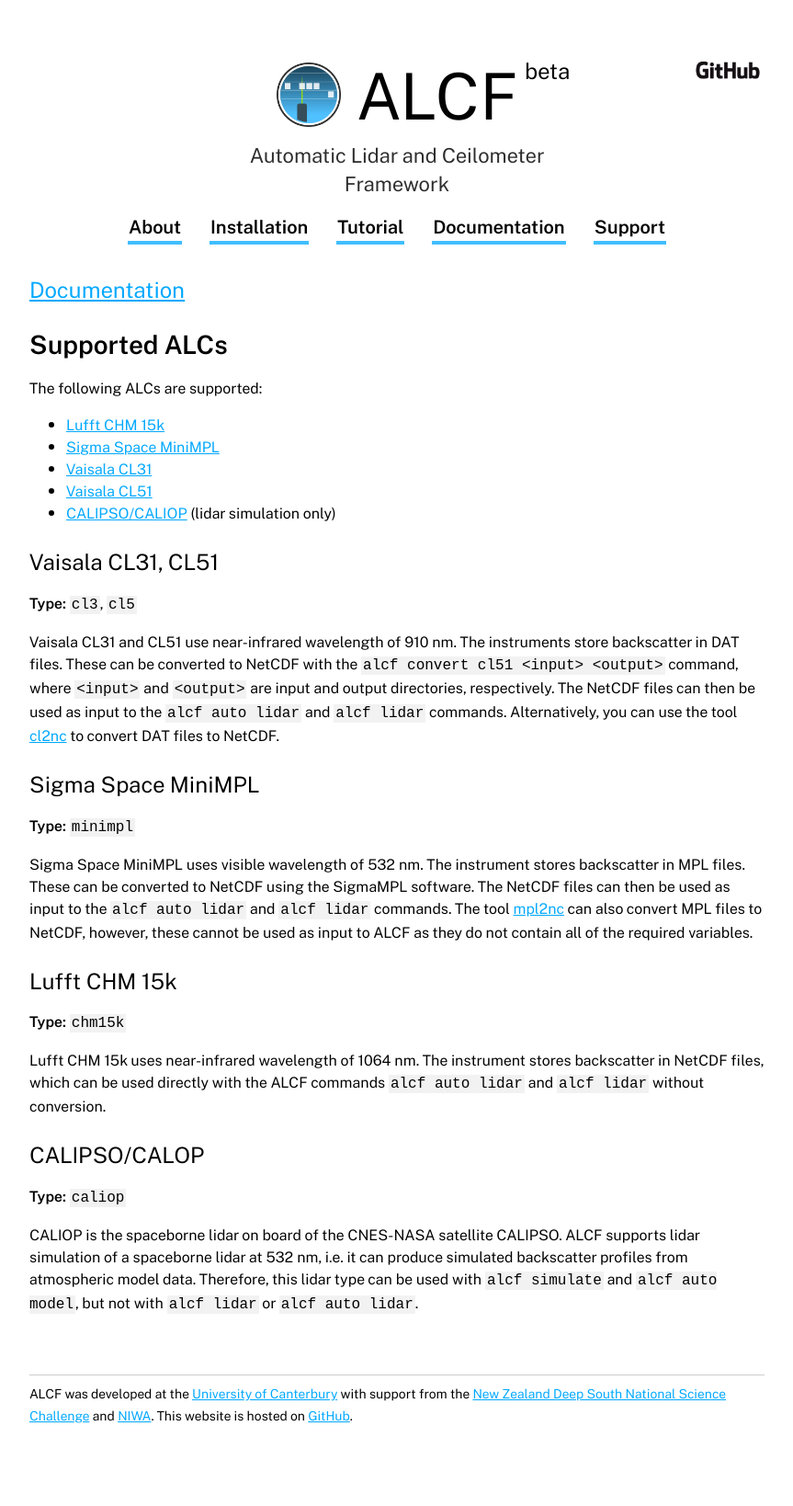
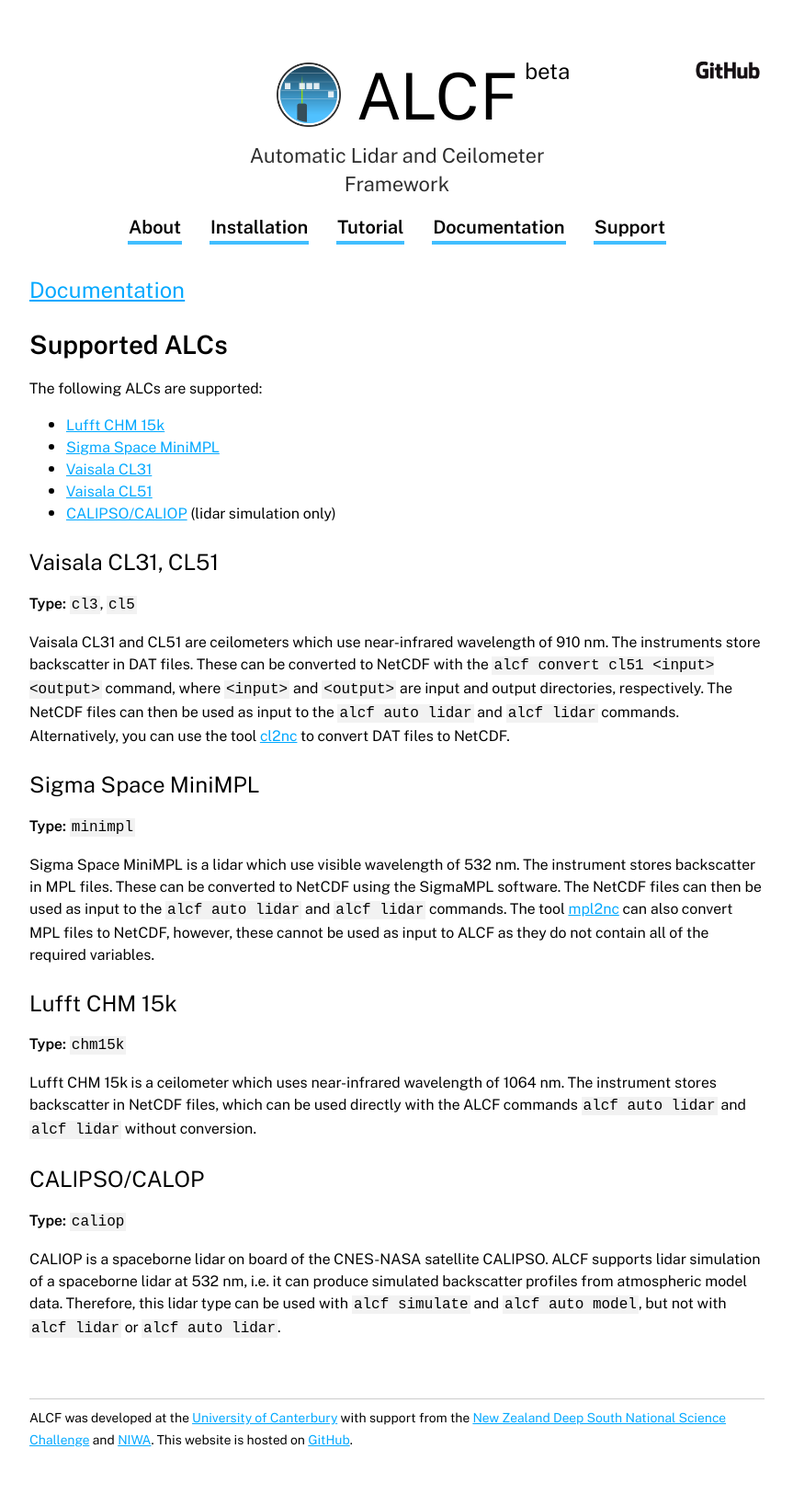
Before and after one commit to alcf-lidar/alcf-lidar.github.io, a Jekyll site: the page built from documentation/supported_alcs/index.md, in a window 1280 px wide. Shown: the whole page at 92% size, without its empty margins (208-1071 px from the left). Built offline with Jekyll 4.4.1, drawn with Linux system fonts in a browser that asks for light colours; before the commit the page ends 1612 px from its top, so only the background shows below that.

Commit message:
Lidars page: Improve wording

```diff
--- a/documentation/supported_alcs/index.md
+++ b/documentation/supported_alcs/index.md
@@ -18,7 +18,7 @@ The following ALCs are supported:
 
 **Type:** `cl3`, `cl5`
 
-Vaisala CL31 and CL51 use near-infrared wavelength of 910 nm. The instruments
+Vaisala CL31 and CL51 are ceilometers which use near-infrared wavelength of 910 nm. The instruments
 store backscatter in DAT files. These can be converted to NetCDF
 with the `alcf convert cl51 <input> <output>` command, where `<input>`
 and `<output>` are input and output directories, respectively. The NetCDF files
@@ -30,7 +30,7 @@ to convert DAT files to NetCDF.
 
 **Type:** `minimpl`
 
-Sigma Space MiniMPL uses visible wavelength of 532 nm. The instrument
+Sigma Space MiniMPL is a lidar which use visible wavelength of 532 nm. The instrument
 stores backscatter in MPL files. These can be converted to NetCDF using
 the SigmaMPL software.  The NetCDF files can then be used as input to the
 `alcf auto lidar` and `alcf lidar` commands. The tool
@@ -42,7 +42,7 @@ contain all of the required variables.
 
 **Type:** `chm15k`
 
-Lufft CHM 15k uses near-infrared wavelength of 1064 nm. The instrument
+Lufft CHM 15k is a ceilometer which uses near-infrared wavelength of 1064 nm. The instrument
 stores backscatter in NetCDF files, which can be used directly with the ALCF
 commands `alcf auto lidar` and `alcf lidar` without conversion.
 
@@ -50,7 +50,7 @@ commands `alcf auto lidar` and `alcf lidar` without conversion.
 
 **Type:** `caliop`
 
-CALIOP is the spaceborne lidar on board of the CNES-NASA satellite CALIPSO.
+CALIOP is a spaceborne lidar on board of the CNES-NASA satellite CALIPSO.
 ALCF supports lidar simulation of a spaceborne lidar at 532 nm, i.e. it can
 produce simulated backscatter profiles from atmospheric model data. Therefore,
 this lidar type can be used with `alcf simulate` and `alcf auto model`,
```
